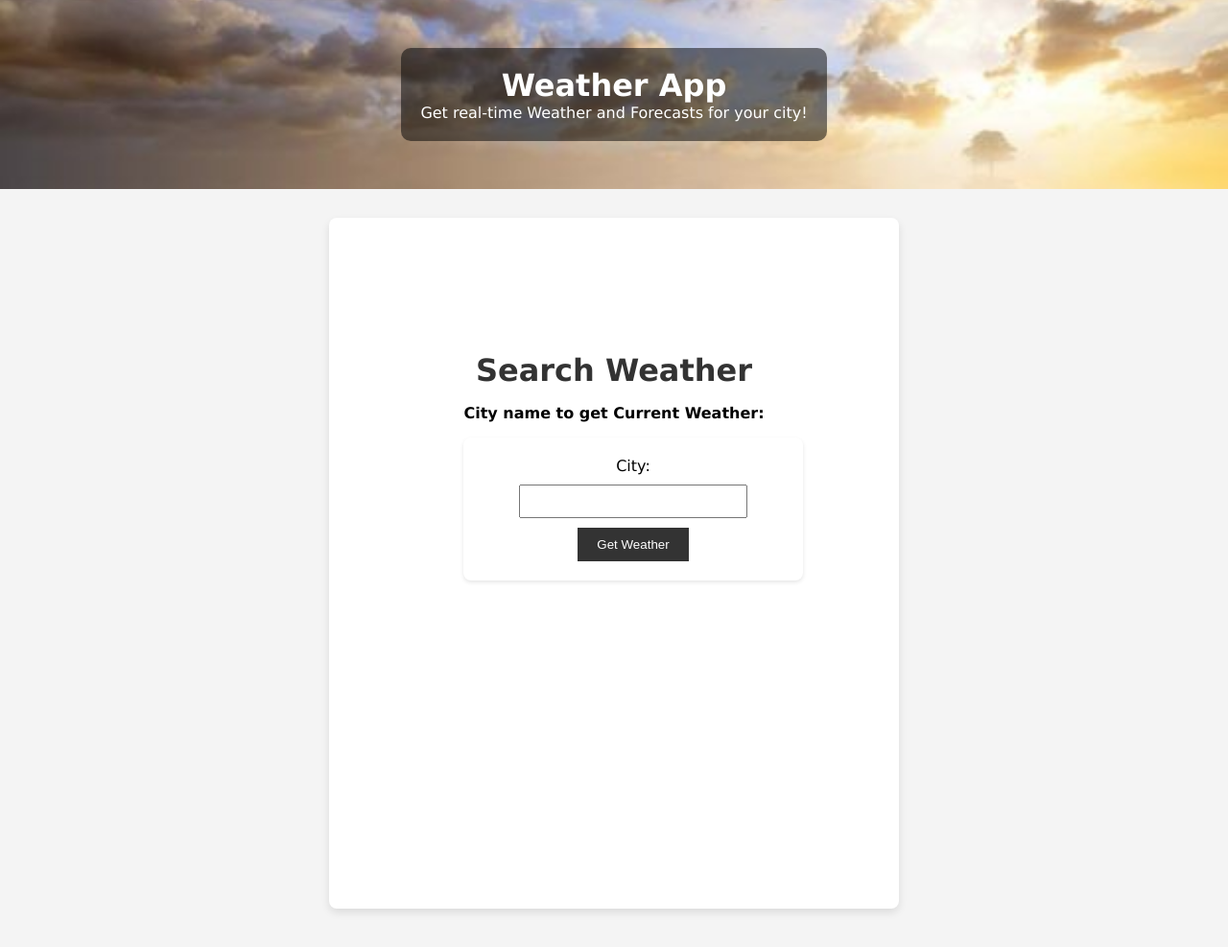
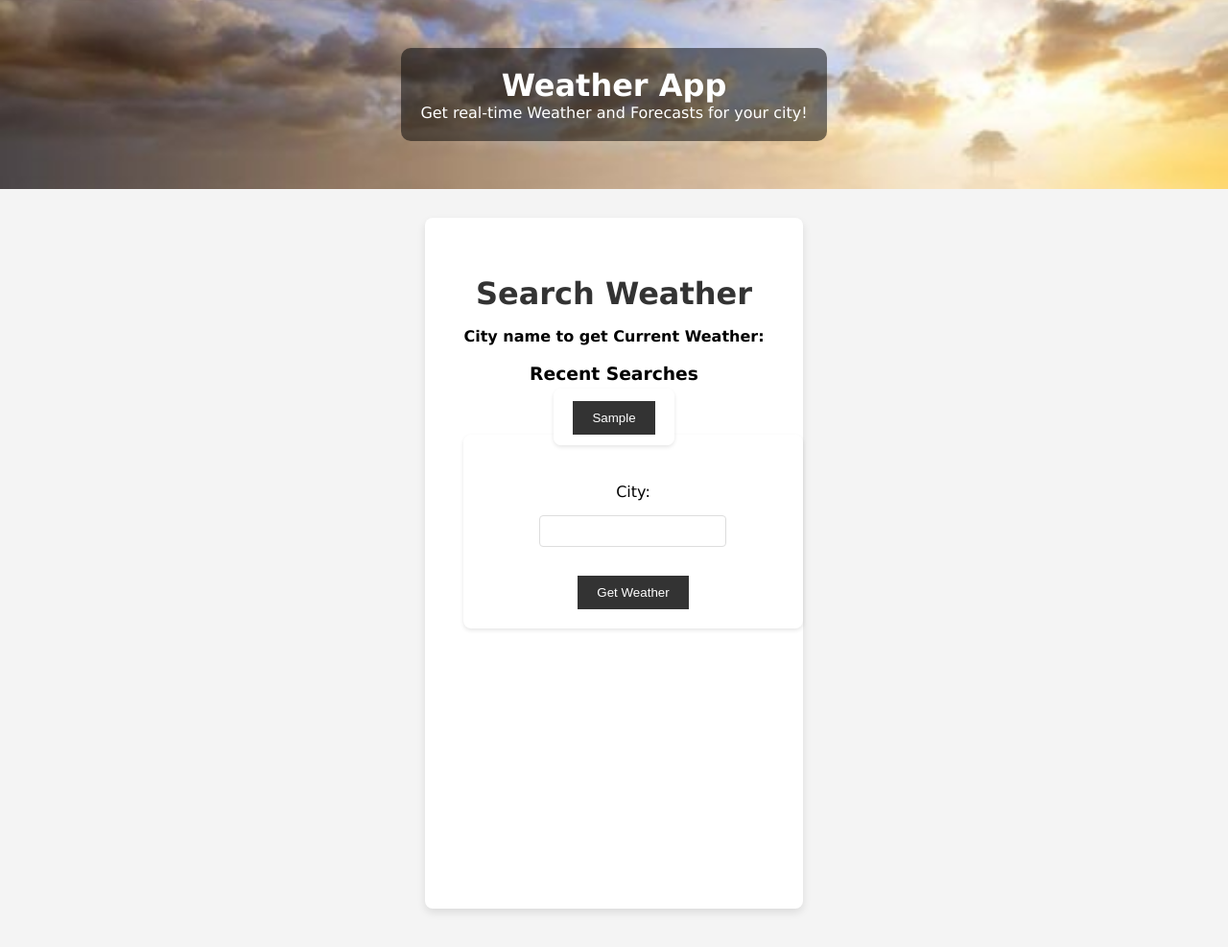
Before and after one commit to geechi653/itsc-4155-project3, a Flask app: page /search in a window 1280 px wide. Shown: the part 105-1092 px from the top of the page at 96% size. Run offline with Flask 3, Linux system fonts and the light colour scheme; tables that the repository leaves empty hold one stand-in row (values such as "Sample post").

Commit message:
added weather history with database (sqlite3)

```diff
--- a/app.py
+++ b/app.py
@@ -4,8 +4,42 @@
 from functools import wraps
 from time import time
 from collections import defaultdict
+from flask import session
+import sqlite3
+from datetime import datetime
 
 app = Flask(__name__)
+app.secret_key = 'ee7ea1ebacf0f523ae4b3c285a59b34e'
+
+
+def init_db():
+    conn = sqlite3.connect('weather_history.db')
+    c = conn.cursor()
+    c.execute('''CREATE TABLE IF NOT EXISTS search_history
+                 (id INTEGER PRIMARY KEY AUTOINCREMENT,
+                  city TEXT NOT NULL,
+                  search_date TIMESTAMP DEFAULT CURRENT_TIMESTAMP)''')
+    conn.commit()
+    conn.close()
+
+
+init_db()
+
+
+def save_search(city):
+    conn = sqlite3.connect('weather_history.db')
+    c = conn.cursor()
+    c.execute('INSERT INTO search_history (city) VALUES (?)', (city,))
+    conn.commit()
+    conn.close()
+
+def get_search_history():
+    conn = sqlite3.connect('weather_history.db')
+    c = conn.cursor()
+    c.execute('SELECT DISTINCT city, MAX(search_date) FROM search_history GROUP BY city ORDER BY search_date DESC LIMIT 5')
+    history = c.fetchall()
+    conn.close()
+    return history
 
 # OpenWeatherMap API key
 API_KEY = '983e0f4c72e18f96cfe6e16ac315c528'
@@ -51,9 +85,6 @@
 
     return tips
 
-
-
-
 # Rate limiting decorator
 def rate_limit(limit=60, per=60):
     rates = defaultdict(lambda: [0, time()])
@@ -93,10 +124,16 @@
         unit = request.form.get('unit', 'imperial')
         weather_data = get_weather(city, unit)
         if weather_data is not None:
-            return render_template('search.html', weather=weather_data, city=city, unit=unit)
+            save_search(city)  # Save the search
+            history = get_search_history()  # Get recent searches
+            return render_template('search.html', weather=weather_data, city=city, unit=unit, history=history)
         else:
-            return render_template('search.html', city=city, error="City not found.", unit=unit)
-    return render_template('search.html', unit=request.args.get('unit', 'imperial'))
+            history = get_search_history()  # Get history even if search fails
+            return render_template('search.html', city=city, error="City not found.", unit=unit, history=history)
+
+    # For GET requests, show search history
+    history = get_search_history()
+    return render_template('search.html', unit=request.args.get('unit', 'imperial'), history=history)
 
 @app.route('/forecast', methods=['GET', 'POST'])
 def forecast():
@@ -132,6 +169,28 @@
     except Exception as e:
         return jsonify({'error': str(e)}), 500
 
+def get_aqi(lat, lon):
+    """Fetch AQI data using latitude and longitude."""
+    url = f'http://api.openweathermap.org/data/2.5/air_pollution?lat={lat}&lon={lon}&appid={API_KEY}'
+    try:
+        response = requests.get(url)
+        response.raise_for_status()
+        data = response.json()
+
+        aqi_level = data['list'][0]['main']['aqi']
+        aqi_info = {
+            1: {'level': 'Good', 'color': 'green'},
+            2: {'level': 'Fair', 'color': 'yellow'},
+            3: {'level': 'Moderate', 'color': 'orange'},
+            4: {'level': 'Poor', 'color': 'red'},
+            5: {'level': 'Very Poor', 'color': 'purple'}
+        }
+
+        return aqi_info[aqi_level]
+    except Exception as e:
+        print(f"Error fetching AQI data: {e}")
+        return {'level': 'Unavailable', 'color': 'gray'}
+
 def get_weather(city, unit='imperial'):
     """Get current weather data using city name."""
     url = f'http://api.openweathermap.org/data/2.5/weather?q={city}&appid={API_KEY}&units={unit}'
@@ -141,6 +200,9 @@
         data = response.json()
         if data.get('cod') != 200:
             return None
+        lat = data['coord']['lat']
+        lon = data['coord']['lon']
+        aqi_data = get_aqi(lat, lon)
         weather_info = {
             'temperature': data['main']['temp'],
             'temp_min': data['main']['temp_min'],
@@ -148,8 +210,10 @@
             'humidity': data['main']['humidity'],
             'weather_desc': data['weather'][0]['description'],
             'wind': data['wind'],
+            'humidity': data['main']['humidity'],
             'icon': data['weather'][0]['icon'],
             'unit': '°F' if unit == 'imperial' else '°C',
+            'aqi': aqi_data,
             'tips': get_weather_tip(data['weather'][0]['description'], data['main']['temp'], data['main']['humidity'], data['wind']['speed'], unit)
         }
         return weather_info
@@ -192,7 +256,9 @@
                 'weather_descriptions': [],
                 'humidity': [],
                 'wind_speeds': [],
-                'icons': []
+                'icons': [],
+                'lat': data['city']['coord']['lat'],
+                'lon': data['city']['coord']['lon']
             }
 
         daily_forecast[date_str]['temperatures'].append(item['main']['temp'])
@@ -203,6 +269,7 @@
 
     forecast_summary = []
     for date, values in daily_forecast.items():
+        aqi_data = get_aqi(values['lat'], values['lon'])
         avg_temp = sum(values['temperatures']) / len(values['temperatures'])
         avg_humidity = sum(values['humidity']) / len(values['humidity'])
         avg_wind_speed = sum(values['wind_speeds']) / len(values['wind_speeds'])
@@ -217,13 +284,14 @@
     'avg_wind_speed': avg_wind_speed,
     'description': common_description,
     'icon': common_icon,
+    'aqi' : aqi_data,
     'unit': '°F' if unit == 'imperial' else '°C',
     'tips': get_weather_tip(common_description, avg_temp, avg_humidity, avg_wind_speed, unit)
 })
 
+    return forecast_summary
 
 
-    return forecast_summary
 
 if __name__ == '__main__':
     app.run(debug=True, host='0.0.0.0', port=8080)
--- a/static/style.css
+++ b/static/style.css
@@ -360,3 +360,48 @@
     margin-right: 8px;
     color: #2196f3;
 }
+
+.search-container {
+    max-width: 500px;
+    margin: 20px auto;
+    padding: 20px;
+    border-radius: 8px;
+    text-align: center;
+}
+
+.form-group {
+    margin: 20px 0;
+}
+
+.form-group label {
+    display: block;
+    margin-bottom: 5px;
+}
+
+.form-group input {
+    width: 100%;
+    padding: 8px;
+    border: 1px solid #ddd;
+    border-radius: 4px;
+}
+
+.get-weather-btn {
+    padding: 10px 20px;
+    background-color: #333;
+    color: white;
+    border: none;
+    border-radius: 4px;
+    cursor: pointer;
+}
+
+.get-weather-btn:hover {
+    background-color: #555;
+}
+
+.weather-info {
+    margin-top: 20px;
+    padding: 20px;
+    background: #f8f9fa;
+    border-radius: 8px;
+    box-shadow: 0 2px 4px rgba(0,0,0,0.1);
+}
--- a/templates/search.html
+++ b/templates/search.html
@@ -6,10 +6,26 @@
     <h1>Search Weather</h1>
     <p><strong>City name to get Current Weather:</strong></p>
 
+    {% if history %}
+    <div class="search-history">
+        <h3>Recent Searches</h3>
+        <div class="history-list">
+            {% for city, date in history %}
+            <div class="history-item">
+                <form method="POST" style="display: inline;">
+                    <input type="hidden" name="city" value="{{ city }}">
+                    <button type="submit" class="history-button">{{ city }}</button>
+                </form>
+            </div>
+            {% endfor %}
+        </div>
+    </div>
+    {% endif %}
+
     <form method="POST">
         <div class="form-group">
             <label for="city">City:</label>
-            <input type="text" name="city" id="city" pattern="[A-Za-z\s]+" title="Please enter a valid city name" required>
+            <input type="text" id="city" name="city" pattern="[A-Za-z\s]+" title="Please enter a valid city name" required>
         </div>
         <button type="submit">Get Weather</button>
     </form>
```
Also changed, not shown: templates/forecast.html (+7 -0 lines).
